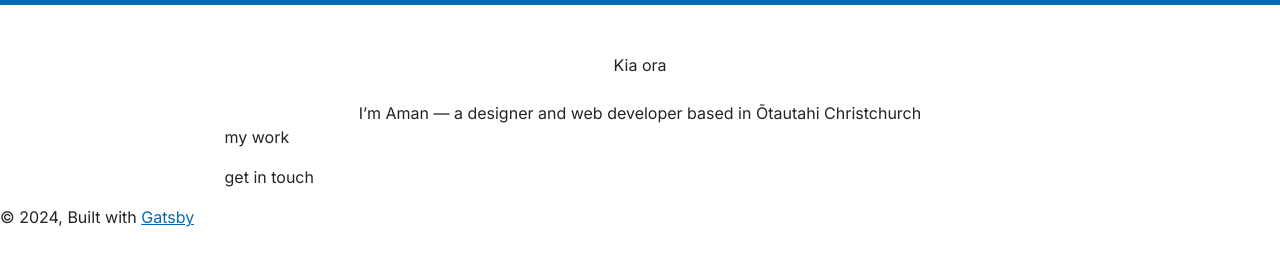
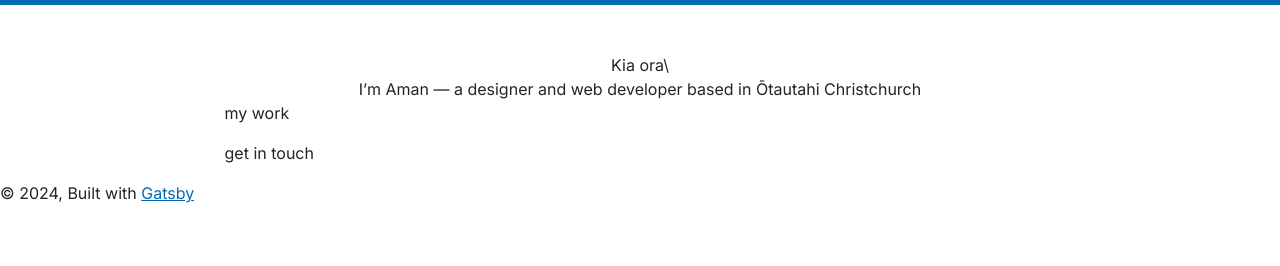
Before and after one commit to jamwalaman/gatsby-ajdesign-portfolio, a Gatsby site: page / in a window 1280 px wide. Shown: the part 96-362 px from the top of the page. Built offline with nearby package versions, Linux system fonts and the light colour scheme; Gatsby itself is replaced by a stand-in of ours.

Commit message:
Update Pages “home”

```diff
--- a/content/website-pages/home/index.md
+++ b/content/website-pages/home/index.md
@@ -1,8 +1,7 @@
 ---
 title: Home page
 welcome: |-
-  Kia ora
-
+  Kia ora\
   I’m Aman — a designer and web developer based in Ōtautahi Christchurch
 ctabtns:
   - displaytext: my work
```
